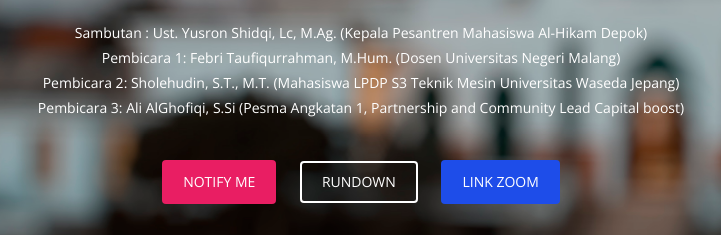
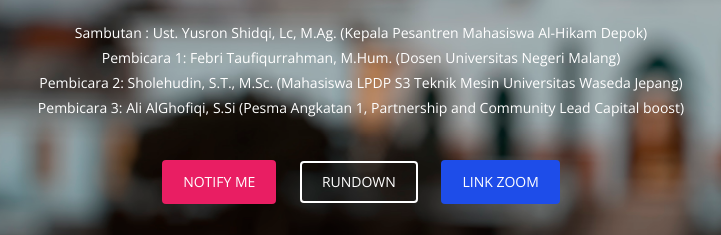
Before and after one commit to webinarhikam/webinarhikam.github.io, a plain HTML site: page index.html in a window 1280 px wide. Shown: the part 560-795 px from the top of the page, 279-1000 px from the left. Drawn offline with nearby package versions, Linux system fonts and the light colour scheme; files whose address does not match are found by name.

Commit message:
update 14

```diff
--- a/index.html
+++ b/index.html
@@ -56,7 +56,7 @@
               <ul>
                 <li>Sambutan  : Ust. Yusron Shidqi, Lc, M.Ag. (Kepala Pesantren Mahasiswa Al-Hikam Depok)</li>
                 <li>Pembicara 1:  Febri Taufiqurrahman, M.Hum. (Dosen Universitas Negeri Malang)</li>
-                <li>Pembicara 2:	Sholehudin, S.T., M.T. (Mahasiswa LPDP S3 Teknik Mesin Universitas Waseda Jepang)</li>
+                <li>Pembicara 2:	Sholehudin, S.T., M.Sc. (Mahasiswa LPDP S3 Teknik Mesin Universitas Waseda Jepang)</li>
                 <li>Pembicara 3:	Ali AlGhofiqi, S.Si (Pesma Angkatan 1, Partnership and Community Lead Capital boost)</li>
               </ul>
             </p>
```
